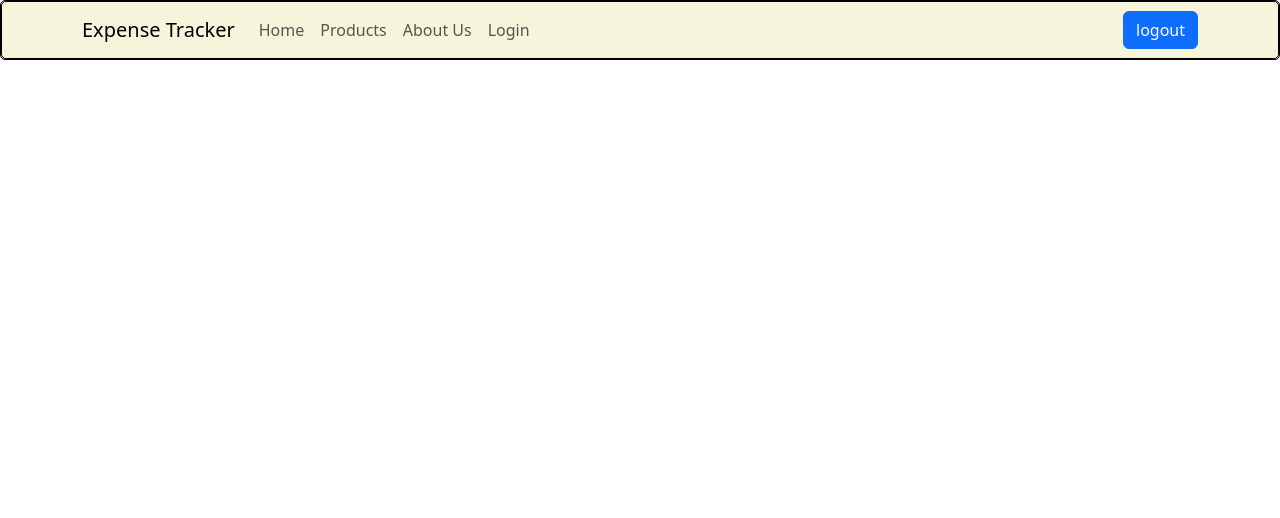
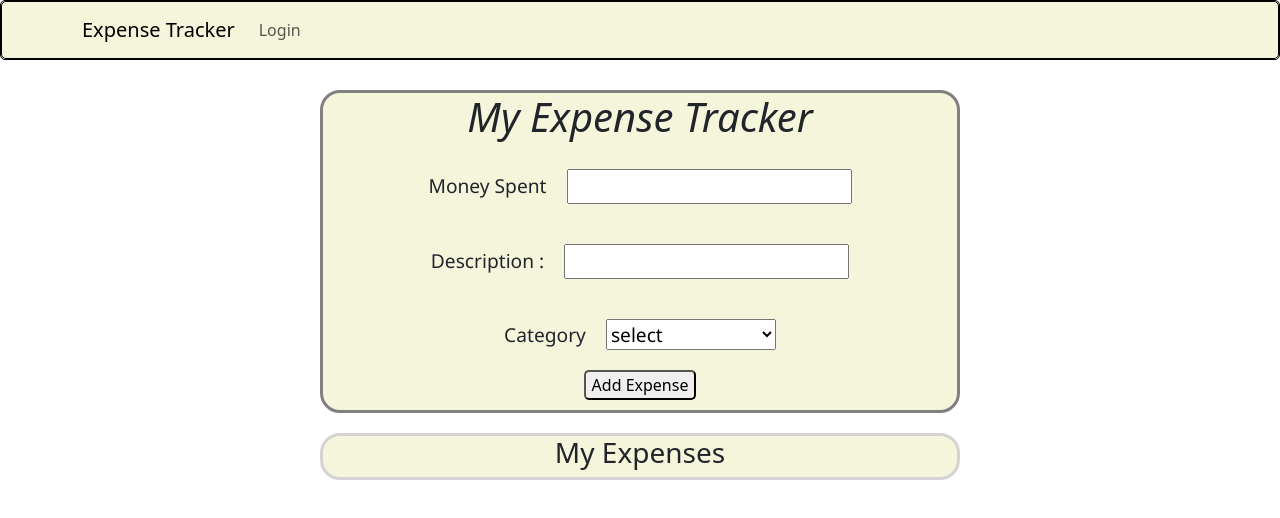
Before and after one commit to rajatjhamnani/ExpenseTracker, a React (Create React App) app: page /myExpense in a window 1280 px wide. Shown: the top 518 px of the page. Built offline with nearby package versions, Linux system fonts and the light colour scheme.

Commit message:
Adding Expenses for tracking purpose

```diff
--- a/src/App.js
+++ b/src/App.js
@@ -4,7 +4,7 @@ import Authentication from "./Components/Authentication/Authentication";
 import VerifyEmail from "./Components/UI/VerifyEmail";
 import NavBar from "./Components/UI/NavBar";
 import Home from "./Components/UI/Home";
-import Product from "./Components/UI/Product";
+import MyExpense from "./Components/UI/MyExpense";
 import UpdateProfile from "./Components/UI/UpdateProfile";
 import ProfileDetails from "./Components/UI/Profile";
 import ForgotPassword from "./Components/UI/ForgotPassword";
@@ -19,7 +19,7 @@ function App() {
         <Route path="/profileDetails" exact Component={ProfileDetails} />
         <Route path="/verifyEmail" exact Component={VerifyEmail} />
         <Route path="/forgotPassword" exact Component={ForgotPassword} />
-        <Route path="/product" exact Component={Product} />
+        <Route path="/myExpense" exact Component={MyExpense} />
         <Route path="/login" exact Component={Authentication} />
       </Routes>
     </div>
--- /dev/null
+++ b/src/Components/UI/MyExpense.js
@@ -0,0 +1,86 @@
+import React, { useState } from "react";
+import classes from "./MyExpense.module.css";
+import ShowExpenses from "./ShowExpenses";
+
+const MyExpense = (props) => {
+  const [money, setMoney] = useState("");
+  const [description, setDescription] = useState("");
+  const [category, setCategory] = useState("");
+  const [data, setData] = useState([]);
+  const moneyChabgeHandler = (e) => {
+    console.log(e.target.value);
+    setMoney(e.target.value);
+  };
+  const descriptionHandlerr = (e) => {
+    console.log(e.target.value);
+    setDescription(e.target.value);
+  };
+  const categoryHandler = (e) => {
+    console.log(e.target.value);
+    setCategory(e.target.value);
+  };
+  const submitHandler = (e) => {
+    e.preventDefault();
+    const data = {
+      value: money,
+      description: description,
+      category: category,
+    };
+    setData((prev) => {
+      return [...prev, data];
+    });
+    setMoney("");
+    setDescription("");
+    setCategory("select");
+  };
+  return (
+    <>
+      <form onSubmit={submitHandler} className={classes.form}>
+        <h1>My Expense Tracker</h1>
+        <div>
+          <div className={classes.money}>
+            <label htmlFor="money">Money Spent</label>
+            <input
+              type="number"
+              id="money"
+              min={0}
+              onChange={moneyChabgeHandler}
+              value={money}
+              required
+            />
+          </div>
+          <div className={classes.money}>
+            <label htmlFor="description">Description :</label>
+            <input
+              type="text"
+              id="description"
+              onChange={descriptionHandlerr}
+              value={description}
+              required
+            />
+          </div>
+          <div className={classes.money}>
+            <label htmlFor="categort">Category</label>
+            <select
+              id="category"
+              onChange={categoryHandler}
+              value={category}
+              required
+            >
+              <option>select</option>
+              <option>Food</option>
+              <option>Travelling</option>
+              <option>school Expenses</option>
+              <option>Medicine</option>
+              <option>Entertainment</option>
+              <option>Fashion</option>
+            </select>
+          </div>
+          <button type="submit">Add Expense</button>
+        </div>
+      </form>
+      <ShowExpenses expense={data} />
+    </>
+  );
+};
+export default MyExpense;
--- /dev/null
+++ b/src/Components/UI/MyExpense.module.css
@@ -0,0 +1,24 @@
+.form {
+  border: 3px solid gray;
+  border-radius: 20px;
+  margin-top: 30px;
+  width: 50%;
+  text-align: center;
+  margin-left: 25%;
+  background-color: beige;
+}
+.form h1 {
+  font-style: italic;
+}
+.form button {
+  border-radius: 5px;
+  margin-bottom: 10px;
+}
+.money {
+  padding: 20px;
+  font-size: larger;
+  font-family: "Segoe UI", Tahoma, Geneva, Verdana, sans-serif;
+}
+.money label {
+  padding-right: 20px;
+}
--- a/src/Components/UI/NavBar.js
+++ b/src/Components/UI/NavBar.js
@@ -9,6 +9,7 @@ import Button from "react-bootstrap/esm/Button";
 import { AuthContext } from "../Global/AuthContext";
 const NavBar = (props) => {
   const authCtx = useContext(AuthContext);
+  const isLogin = authCtx.isLoggedin;
   return (
     <div className={classes.navbar}>
       <Navbar expand="lg" className={classes.navbar}>
@@ -16,26 +17,37 @@ const NavBar = (props) => {
           <Navbar.Brand as={NavLink} to="/">
             Expense Tracker
           </Navbar.Brand>
+
           <Navbar.Toggle aria-controls="basic-navbar-nav" />
           <Navbar.Collapse id="basic-navbar-nav">
             <Nav className="me-auto">
+              {isLogin && (
                 <Nav.Link as={NavLink} to="/">
                   Home
                 </Nav.Link>
-              <Nav.Link as={NavLink} to="/product">
-                Products
+              )}
+              {isLogin && (
+                <Nav.Link as={NavLink} to="/myExpense">
+                  My Expense
                 </Nav.Link>
+              )}
+              {isLogin && (
                 <Nav.Link as={NavLink} to="/">
                   About Us
                 </Nav.Link>
+              )}
+              {!isLogin && (
                 <Nav.Link as={NavLink} to="/login">
                   Login
                 </Nav.Link>
+              )}
             </Nav>
           </Navbar.Collapse>
+          {isLogin && (
             <Link to="/login">
               <Button onClick={() => authCtx.logout()}>logout</Button>
             </Link>
+          )}
         </Container>
       </Navbar>
     </div>
--- a/src/Components/UI/Product.js
+++ /dev/null
@@ -1,9 +0,0 @@
-import React from "react";
-const Product = (props) => {
-  return (
-    <>
-      <h1>welcome to product page</h1>
-    </>
-  );
-};
-export default Product;
--- /dev/null
+++ b/src/Components/UI/ShowExpenses.js
@@ -0,0 +1,22 @@
+import React from "react";
+import classes from "./ShowExpenses.module.css";
+const ShowExpenses = (props) => {
+  console.log("expense", props.expense);
+  const data = props.expense;
+
+  return (
+    <>
+      <div className={classes.start}>
+        <h3>My Expenses</h3>
+        {data.map((item, idx) => (
+          <div key={idx} className={classes.expense}>
+            <p>Description :-{item.description}</p>
+            <p>Price :-${item.value}</p>
+            <p>Category:-{item.category}</p>
+          </div>
+        ))}
+      </div>
+    </>
+  );
+};
+export default ShowExpenses;
--- /dev/null
+++ b/src/Components/UI/ShowExpenses.module.css
@@ -0,0 +1,16 @@
+.start {
+  border: 3px solid lightgray;
+  margin-top: 20px;
+  width: 50%;
+  margin-left: 25%;
+  border-radius: 20px;
+  background-color: beige;
+  text-align: center;
+}
+.expense {
+  display: flex;
+  justify-content: center;
+}
+.expense p {
+  margin-right: 20px;
+}
```
Lines whose indentation alone changed are shown as unchanged.
